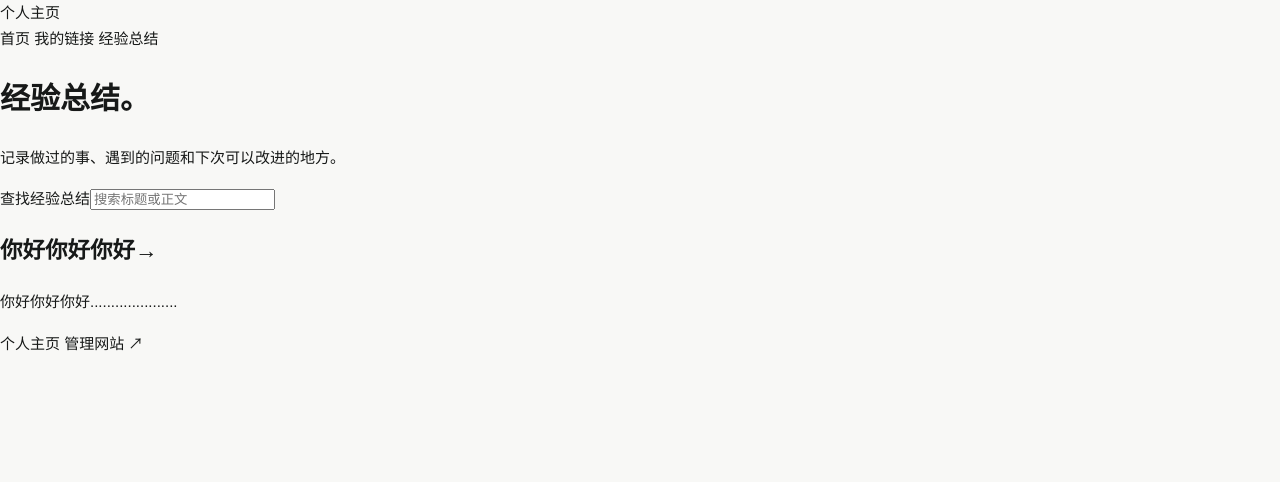
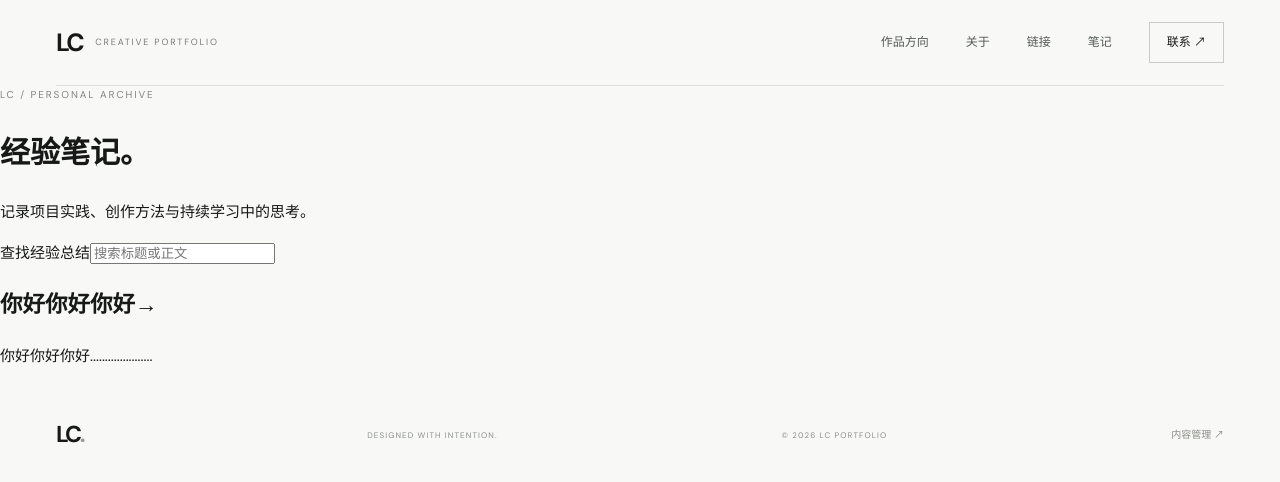
Before and after one commit to lc371005266-ux/personal-site, a plain HTML site: page notes.html in a window 1280 px wide. Drawn offline with Linux system fonts and the light colour scheme.

Commit message:
Redesign notes.html to match LC portfolio

```diff
--- a/notes.html
+++ b/notes.html
@@ -3,32 +3,32 @@
 <head>
 <meta charset="utf-8">
 <meta name="viewport" content="width=device-width,initial-scale=1">
-<meta name="description" content="个人链接和经验总结">
-<title>经验总结 · 个人主页</title>
+<meta name="theme-color" content="#f8f8f6">
+<meta name="description" content="记录项目实践、创作方法与持续学习中的思考。">
+<title>经验笔记 · LC Creative Portfolio</title>
+<link rel="preconnect" href="https://fonts.googleapis.com">
+<link rel="preconnect" href="https://fonts.gstatic.com" crossorigin>
+<link href="https://fonts.googleapis.com/css2?family=DM+Sans:wght@400;500;600;700&family=Noto+Sans+SC:wght@400;500;600;700&display=swap" rel="stylesheet">
 <link rel="stylesheet" href="style.css">
 </head>
 <body>
 <a class="skip" href="#main">跳到正文</a>
-<header>
-<a class="brand" href="index.html">个人主页</a>
-<nav aria-label="主导航">
-<a href="index.html">首页</a>
-<a href="links.html">我的链接</a>
-<a href="notes.html" aria-current="page">经验总结</a>
-</nav>
+<header class="site-header">
+<a class="brand" href="index.html"><span class="brand-mark">LC</span><span class="brand-name">CREATIVE PORTFOLIO</span></a>
+<button class="menu-toggle" type="button" aria-expanded="false" aria-controls="site-nav" aria-label="打开导航"><span></span><span></span></button>
+<nav id="site-nav" aria-label="主导航"><a href="index.html#work">作品方向</a><a href="index.html#about">关于</a><a href="links.html" >链接</a><a href="notes.html" aria-current="page">笔记</a><a class="nav-contact" href="index.html#contact">联系 ↗</a></nav>
 </header>
-<main id="main">
-<h1>经验总结<span>。</span>
-</h1>
-<p>记录做过的事、遇到的问题和下次可以改进的地方。</p>
+<main id="main" class="content-page">
+<div class="content-intro"><p class="eyebrow">LC / PERSONAL ARCHIVE</p><h1>经验笔记<span>。</span></h1><p>记录项目实践、创作方法与持续学习中的思考。</p></div>
 <div id="content-list" class="grid" aria-live="polite">正在加载…</div>
 <noscript>请启用 JavaScript 查看内容。</noscript>
 </main>
-<footer>
-<span>个人主页</span>
-<a href="admin/index.html">管理网站 ↗</a>
-</footer>
-<script src="content.js" defer data-kind="notes">
+<footer class="site-footer"><a class="footer-brand" href="index.html">LC<span>.</span></a><span>DESIGNED WITH INTENTION.</span><span>© 2026 LC PORTFOLIO</span><a href="admin/index.html">内容管理 ↗</a></footer>
+<script src="content.js" defer data-kind="notes"></script>
+<script>
+const toggle=document.querySelector('.menu-toggle'),nav=document.querySelector('#site-nav');
+toggle.addEventListener('click',()=>{const open=toggle.getAttribute('aria-expanded')==='true';toggle.setAttribute('aria-expanded',String(!open));nav.classList.toggle('is-open',!open)});
+nav.querySelectorAll('a').forEach(link=>link.addEventListener('click',()=>{toggle.setAttribute('aria-expanded','false');nav.classList.remove('is-open')}));
 </script>
 </body>
 </html>
```
